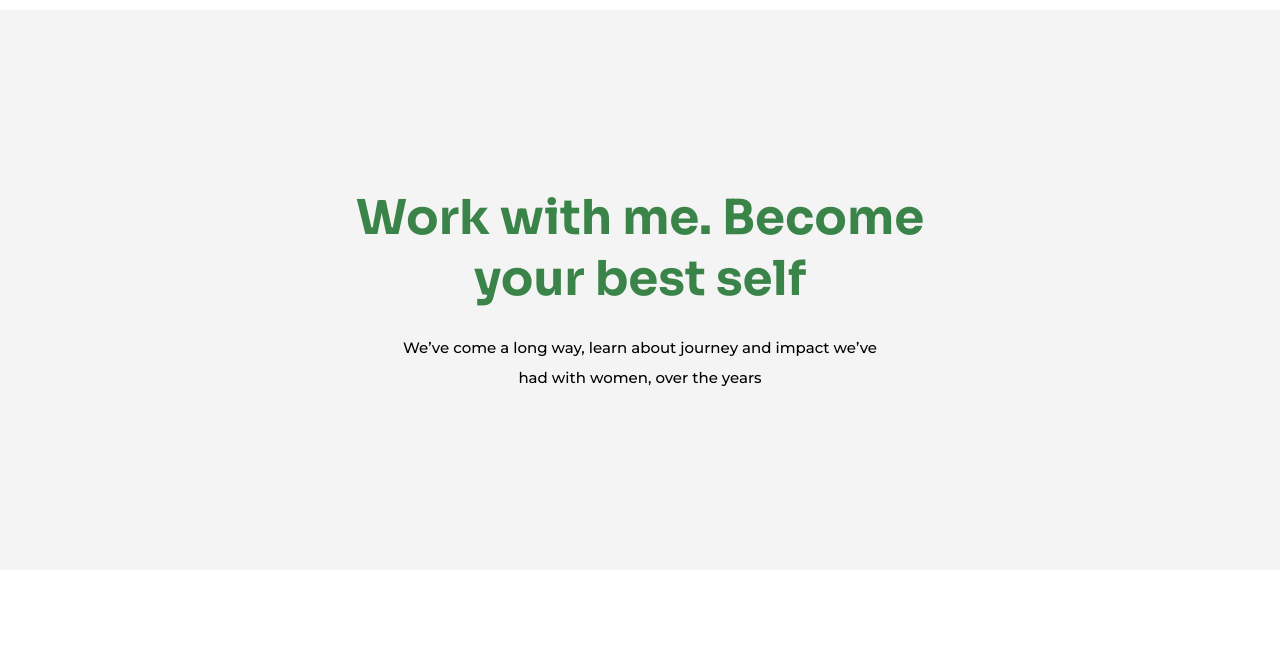
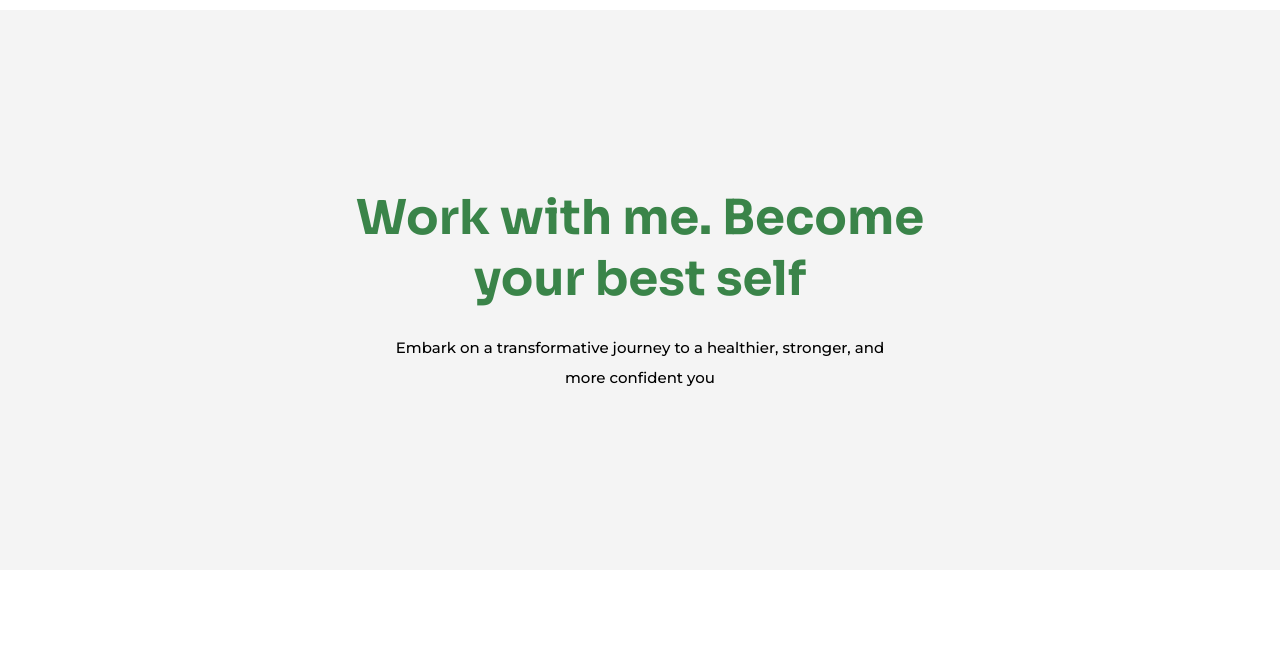
Before and after one commit to victorskydotdev/ugochiosuoji-fitness-services, a website built with webpack: page src/html/programs.html in a window 1280 px wide. Shown: the part 150-800 px from the top of the page. Built offline with nearby package versions, Linux system fonts and the light colour scheme; no server answers; what ldrs would draw is missing.

Commit message:
updated sub-texts for contact us and programs and products pages

```diff
--- a/src/html/programs.html
+++ b/src/html/programs.html
@@ -39,8 +39,8 @@
 					<h1 class="heading">Work with me. Become your best self</h1>
 
 					<p class="subtext">
-						We’ve come a long way, learn about journey and impact we’ve had with
-						women, over the years
+						Embark on a transformative journey to a healthier, stronger, and
+						more confident you
 					</p>
 				</div>
 
```
Also changed, not shown: src/html/contact.html (+2 -2 lines).
